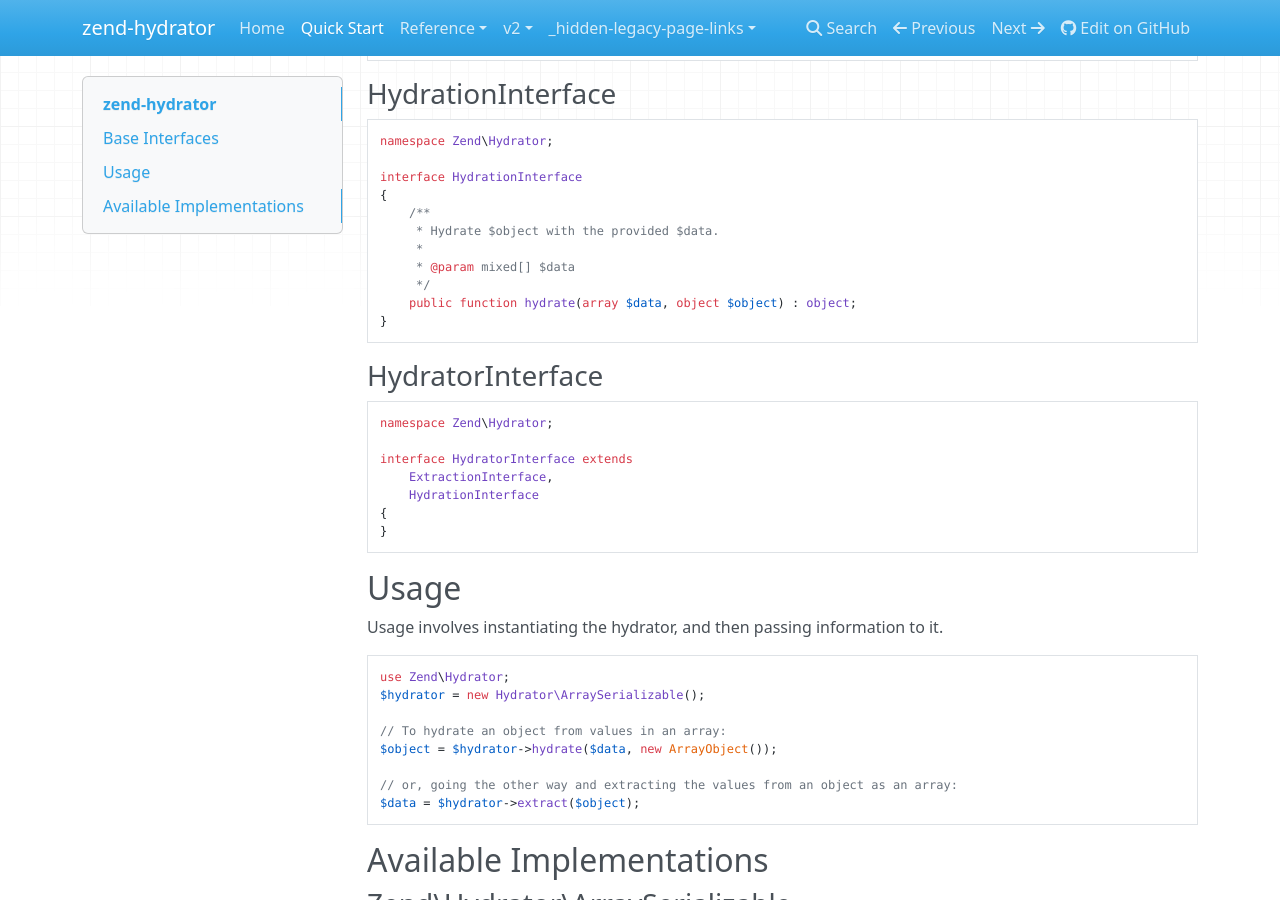
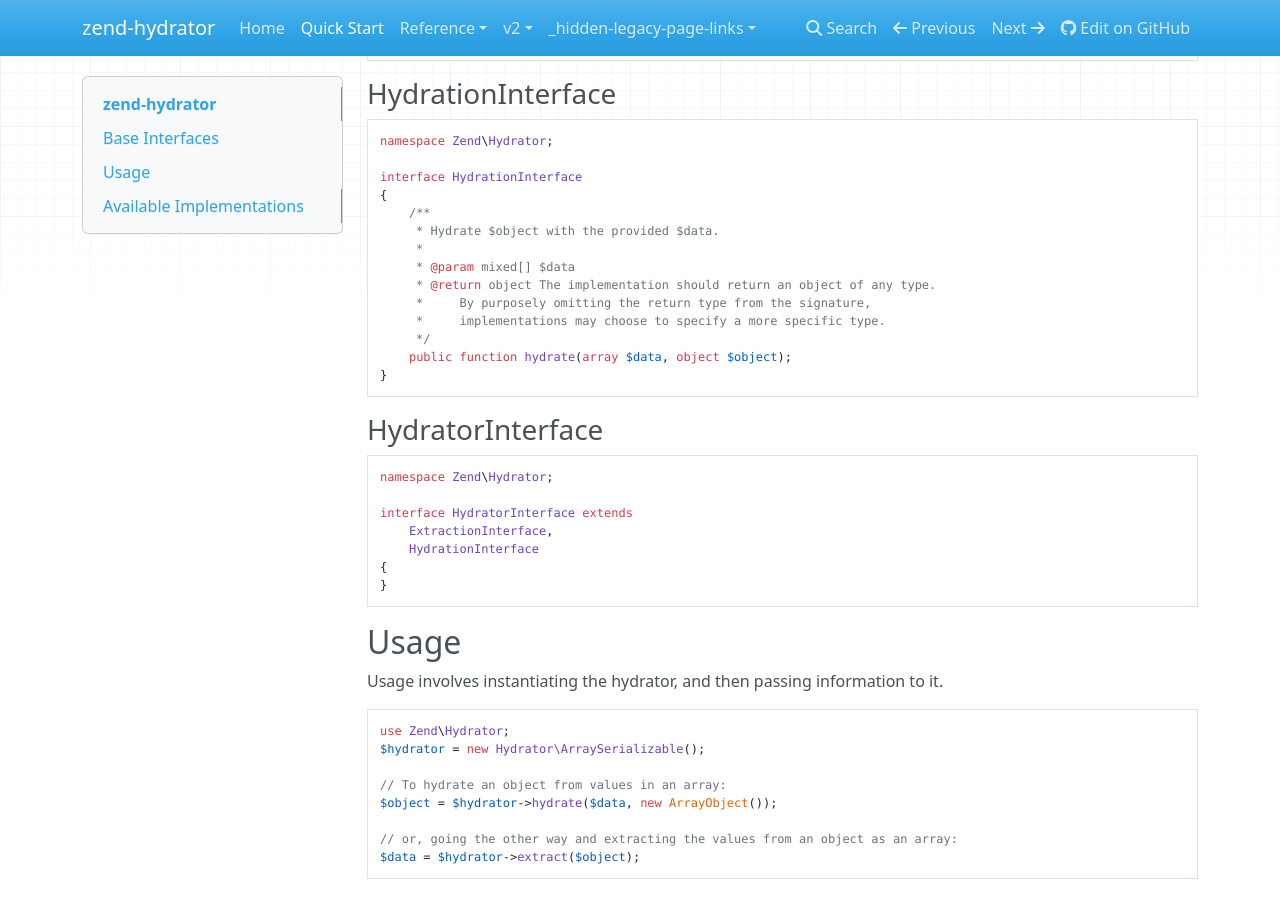
Before and after one commit to zendframework/zend-hydrator, an MkDocs documentation site: the page built from docs/book/v3/quick-start.md, in a window 1280 px wide and 900 px high, scrolled down 529 px. Built offline with MkDocs 1.6.1, drawn with Linux system fonts in a browser that asks for light colours; nearby versions of some CDN libraries; old or Windows-style settings are respelled for this version of MkDocs.

Commit message:
Updates documentation regarding object typehints
Removes references to object return values.

````diff
--- a/docs/book/v3/quick-start.md
+++ b/docs/book/v3/quick-start.md
@@ -36,8 +36,11 @@ interface HydrationInterface
      * Hydrate $object with the provided $data.
      *
      * @param mixed[] $data
+     * @return object The implementation should return an object of any type.
+     *     By purposely omitting the return type from the signature,
+     *     implementations may choose to specify a more specific type.
      */
-    public function hydrate(array $data, object $object) : object;
+    public function hydrate(array $data, object $object);
 }
 ```
 
````
Also changed, not shown: CHANGELOG.md (+5 -5 lines), docs/book/v3/migration.md (+1 -1 lines).
